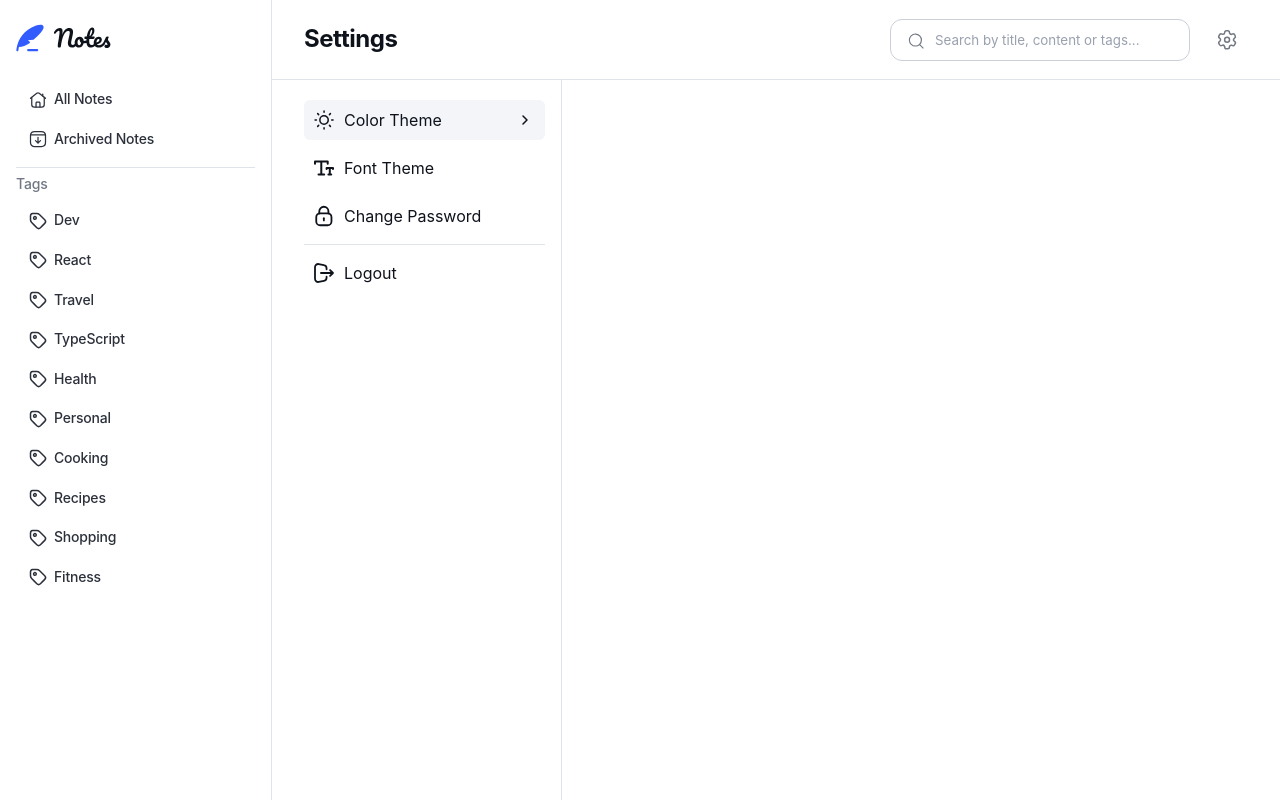
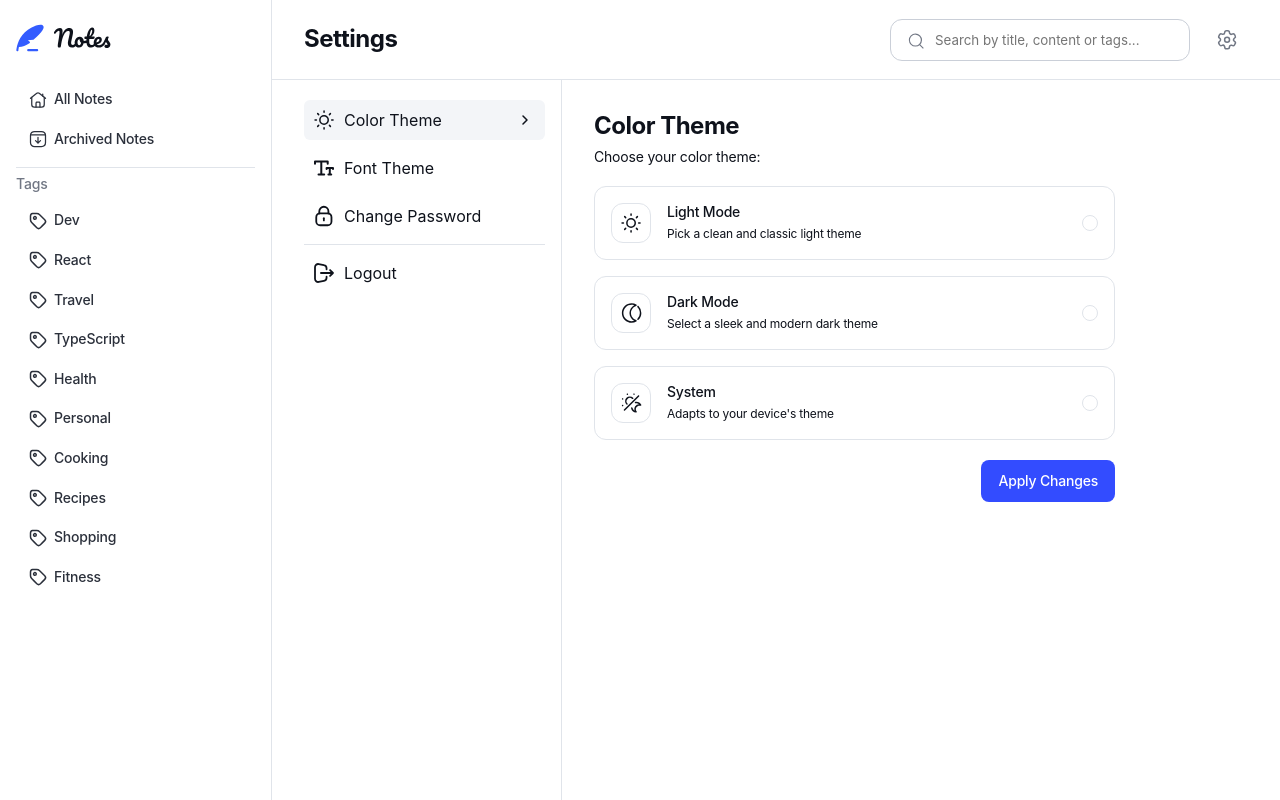
Before and after one commit to RicardoGeada/fm-note-taking-web-app, a React (Vite) app: page /settings/color-theme in a window 1280 px wide. Built offline with nearby package versions, Linux system fonts and the light colour scheme; a web font is replaced by a local one.

Commit message:
feat(settings): add color-theme page

```diff
--- a/src/components/MainContentWrapper/MainContentWrapper.tsx
+++ b/src/components/MainContentWrapper/MainContentWrapper.tsx
@@ -12,19 +12,19 @@ type Props = {
 export default function MainContentWrapper({ children, className }: Props) {
   const isDesktop = useMediaQuery({ minWidth: 1080 });
   const { noteId } = useParams();
-  const { isNewNoteRoute } = useCurrentRouteInfo();
+  const { isNewNoteRoute, isSettingsRoute } = useCurrentRouteInfo();
 
   return (
     <div className={clsx(styles["main-content-wrapper"], className) }>
       {children}
 
-      {!isDesktop && (noteId || isNewNoteRoute) && (
+      {!isDesktop && (noteId || isNewNoteRoute || isSettingsRoute) && (
         <div className={styles["overlay"]}>
           <Outlet />
         </div>
       )}
 
-      {isDesktop && (noteId || isNewNoteRoute) && <Outlet />}
+      {isDesktop && (noteId || isNewNoteRoute || isSettingsRoute) && <Outlet />}
     </div>
   );
 }
--- a/src/components/NewNote/NewNote.module.scss
+++ b/src/components/NewNote/NewNote.module.scss
@@ -4,7 +4,6 @@
   height: 100%;
   width: 100%;
   overflow: auto;
-}
 
   input,
   textarea {
@@ -20,6 +19,7 @@ textarea {
     &:focus {
       box-shadow: 0 0 0 2px var(--color-neutral-0),
         0 0 0 3px var(--color-neutral-500);
+    }
   }
 }
 
--- /dev/null
+++ b/src/components/SettingsRadioButton/SettingsRadioButton.module.scss
@@ -0,0 +1,55 @@
+@use "./../../fonts.scss";
+
+.custom-radio-button {
+  display: flex;
+  align-items: center;
+  padding: var(--spacing-200);
+  gap: var(--spacing-200);
+  border: 1px solid var(--color-neutral-200);
+  border-radius: var(--spacing-150);
+
+  &__icon {
+    width: 40px;
+    height: 40px;
+    border: 1px solid var(--color-neutral-200);
+    border-radius: var(--spacing-150);
+    background-color: var(--color-neutral-0);
+    flex-shrink: 0;
+    display: flex;
+    justify-content: center;
+    align-items: center;
+  }
+
+  &__text {
+    flex: 1;
+    h3 {
+      margin-bottom: var(--spacing-75);
+      @include fonts.apply-text-preset("4");
+    }
+
+    p {
+      @include fonts.apply-text-preset("6");
+    }
+  }
+
+  &:has(input:checked) {
+    background-color: var(--color-neutral-100);
+  }
+
+  &__input {
+    appearance: none;
+    width: 16px;
+    height: 16px;
+    background-color: var(--color-neutral-0);
+    border: 1px solid var(--color-neutral-200);
+    border-radius: var(--radius-full);
+
+    &:checked {
+      border: 4px solid var(--color-blue-500);
+      border-radius: var(--radius-full);
+    }
+
+
+
+  }
+}
--- /dev/null
+++ b/src/components/SettingsRadioButton/SettingsRadioButton.tsx
@@ -0,0 +1,28 @@
+import styles from "./SettingsRadioButton.module.scss";
+
+type SettingsRadioButtonProps = {
+    Icon: React.ComponentType<React.SVGProps<SVGSVGElement>>,
+    title: string,
+    subtitle: string,
+    id: string,
+} & React.InputHTMLAttributes<HTMLInputElement>;
+
+export default function SettingsRadioButton({Icon, title, subtitle, id,  ...props}: SettingsRadioButtonProps) {
+  return (
+    <label htmlFor={id} className={styles["custom-radio-button"]}>
+      <div className={styles["custom-radio-button__icon"]}>
+        <Icon />
+      </div>
+      <div className={styles["custom-radio-button__text"]}>
+        <h3>{title}</h3>
+        <p>{subtitle}</p>
+      </div>
+      <input
+        type="radio"
+        id={id}
+        {...props}
+        className={styles["custom-radio-button__input"]}
+      />
+    </label>
+  );
+}
--- a/src/hooks/useCurrentRouteInfo.ts
+++ b/src/hooks/useCurrentRouteInfo.ts
@@ -1,7 +1,7 @@
 import { useMatch, useMatches } from "react-router-dom";
 
 export function useCurrentRouteInfo() {
-    const matches = useMatches() as Array<{ handle?: { title?:string, isNewNote?:boolean } }>;
+    const matches = useMatches() as Array<{ handle?: { title?:string, isNewNote?:boolean, isSettingsChildRoute?: boolean } }>;
     const current = matches.find((m) => m.handle?.title);
     const title = current?.handle?.title ?? "";
 
@@ -11,6 +11,7 @@ export function useCurrentRouteInfo() {
     const tagId = tagMatch?.params?.tagId ?? null;
     const isSearchRoute = !!useMatch("/search");
     const isNewNoteRoute = matches.some(m => m.handle?.isNewNote);
+    const isSettingsRoute = matches.some(m => m.handle?.isSettingsChildRoute);
 
     return {
         title,
@@ -18,6 +19,7 @@ export function useCurrentRouteInfo() {
         isTagRoute,
         tagId,
         isSearchRoute,
-        isNewNoteRoute
+        isNewNoteRoute,
+        isSettingsRoute
     }
 }
--- /dev/null
+++ b/src/pages/main/Settings/ColorTheme/ColorTheme.module.scss
@@ -0,0 +1,52 @@
+@use "./../../../../fonts.scss";
+
+.color-theme {
+  padding: var(--spacing-300) var(--spacing-200);
+
+  &__back-link {
+    display: flex;
+    align-items: center;
+    gap: var(--spacing-100);
+    color: var(--color-neutral-950);
+    text-decoration: none;
+    margin-bottom: var(--spacing-150);
+  }
+
+  &__headline {
+    margin-bottom: var(--spacing-100);
+    @include fonts.apply-text-preset("1");
+  }
+
+  &__subtext {
+    margin-bottom: var(--spacing-250);
+    @include fonts.apply-text-preset("5");
+  }
+
+  &__form {
+    display: flex;
+    flex-direction: column;
+    gap: var(--spacing-250);
+    align-items: flex-end;
+  }
+
+  &__radio-buttons {
+    display: flex;
+    flex-direction: column;
+    gap: var(--spacing-200);
+    width: 100%;
+  }
+}
+
+@media (min-width: 48rem) {
+  .color-theme {
+    padding: var(--spacing-300) var(--spacing-400);
+  }
+}
+
+@media (min-width: 67.5rem) {
+  .color-theme {
+    padding: var(--spacing-400);
+    width: 100%;
+    max-width: 585px;
+  }
+}
--- /dev/null
+++ b/src/pages/main/Settings/ColorTheme/ColorTheme.tsx
@@ -0,0 +1,56 @@
+import { Link } from "react-router-dom";
+
+import styles from "./ColorTheme.module.scss";
+
+import BackIcon from "./../../../../assets/images/icon-arrow-left.svg?react";
+import SettingsRadioButton from "../../../../components/SettingsRadioButton/SettingsRadioButton";
+import LightIcon from "./../../../../assets/images/icon-sun.svg?react";
+import MoonIcon from "./../../../../assets/images/icon-moon.svg?react";
+import SystemIcon from "./../../../../assets/images/icon-system-theme.svg?react";
+import { useMediaQuery } from "react-responsive";
+
+export default function ColorTheme() {
+  const isDesktop = useMediaQuery({ minWidth: 1080 });
+
+  return (
+    <div className={styles["color-theme"]}>
+      {!isDesktop && (
+        <Link to={"/settings"} className={styles["color-theme__back-link"]}>
+          <BackIcon />
+          <span>Settings</span>
+        </Link>
+      )}
+      <h1 className={styles["color-theme__headline"]}>Color Theme</h1>
+      <p className={styles["color-theme__subtext"]}>
+        Choose your color theme:{" "}
+      </p>
+      <form className={styles["color-theme__form"]}>
+        <div className={styles["color-theme__radio-buttons"]}>
+          <SettingsRadioButton
+            Icon={LightIcon}
+            title="Light Mode"
+            subtitle="Pick a clean and classic light theme"
+            id="light-mode"
+            name="color-theme"
+          />
+          <SettingsRadioButton
+            Icon={MoonIcon}
+            title="Dark Mode"
+            subtitle="Select a sleek and modern dark theme"
+            id="dark-mode"
+            name="color-theme"
+          />
+          <SettingsRadioButton
+            Icon={SystemIcon}
+            title="System"
+            subtitle="Adapts to your device's theme"
+            id="system-mode"
+            name="color-theme"
+          />
+        </div>
+
+        <button className="btn btn--primary">Apply Changes</button>
+      </form>
+    </div>
+  );
+}
```
Also changed, not shown: src/App.tsx (+5 -4 lines). Lines whose indentation alone changed are shown as unchanged.
